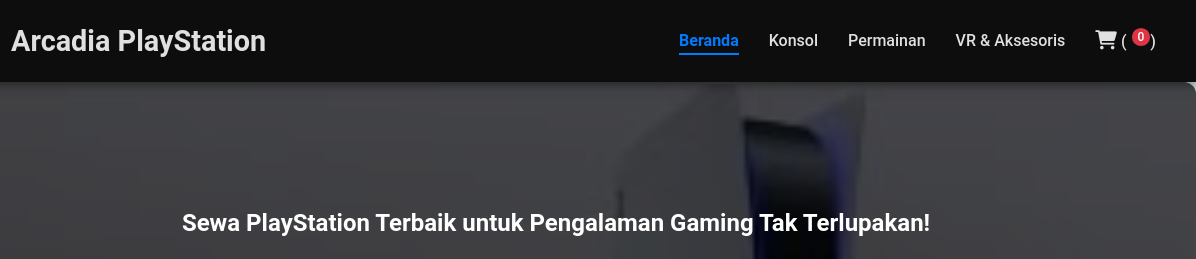
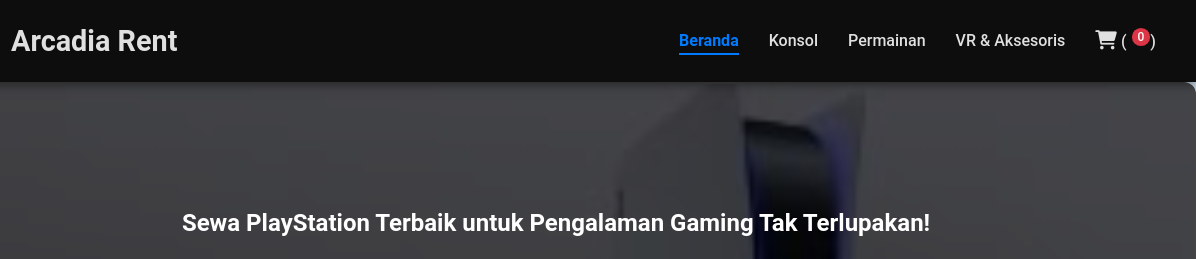
Before and after one commit to alvagustav/arcadiarent.github.io, a plain HTML site: page index.html in a window 1280 px wide. Shown: the top 259 px of the page, 84-1280 px from the left. Drawn offline with Linux system fonts and the light colour scheme.

Commit message:
Update index.html

```diff
--- a/index.html
+++ b/index.html
@@ -11,8 +11,8 @@
     <header>
         <div class="container">
             <a href="index.html" class="logo-link">
-                <img src="logo.png" alt="Arcadia PlayStation Logo" class="logo-img">
-                <h1 class="site-title">Arcadia PlayStation</h1>
+                <img src="logo.png" alt="Arcadia Rent Logo" class="logo-img">
+                <h1 class="site-title">Arcadia Rent </h1>
             </a>
             <nav>
                 <ul>
```
